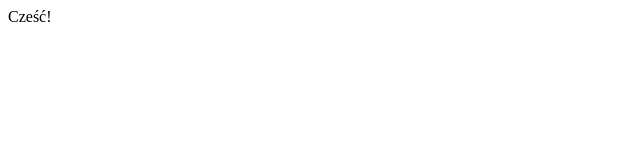
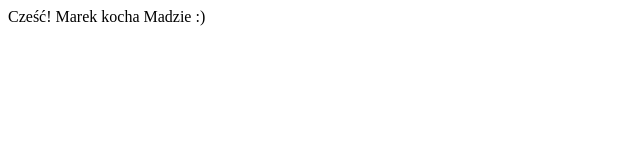
Before and after one commit to MarkKon89/goit-markup-hw-01, a plain HTML site: page index.html in a window 1280 px wide. Shown: the whole page, without its empty margins (0-640 px from the left). Drawn offline with Linux system fonts and the light colour scheme.

Commit message:
Add files via upload

```diff
--- a/index.html
+++ b/index.html
@@ -7,6 +7,6 @@
     <title>Document</title>
   </head>
   <body>
-    Cześć!
+    Cześć! Marek kocha Madzie :)
   </body>
 </html>
```
